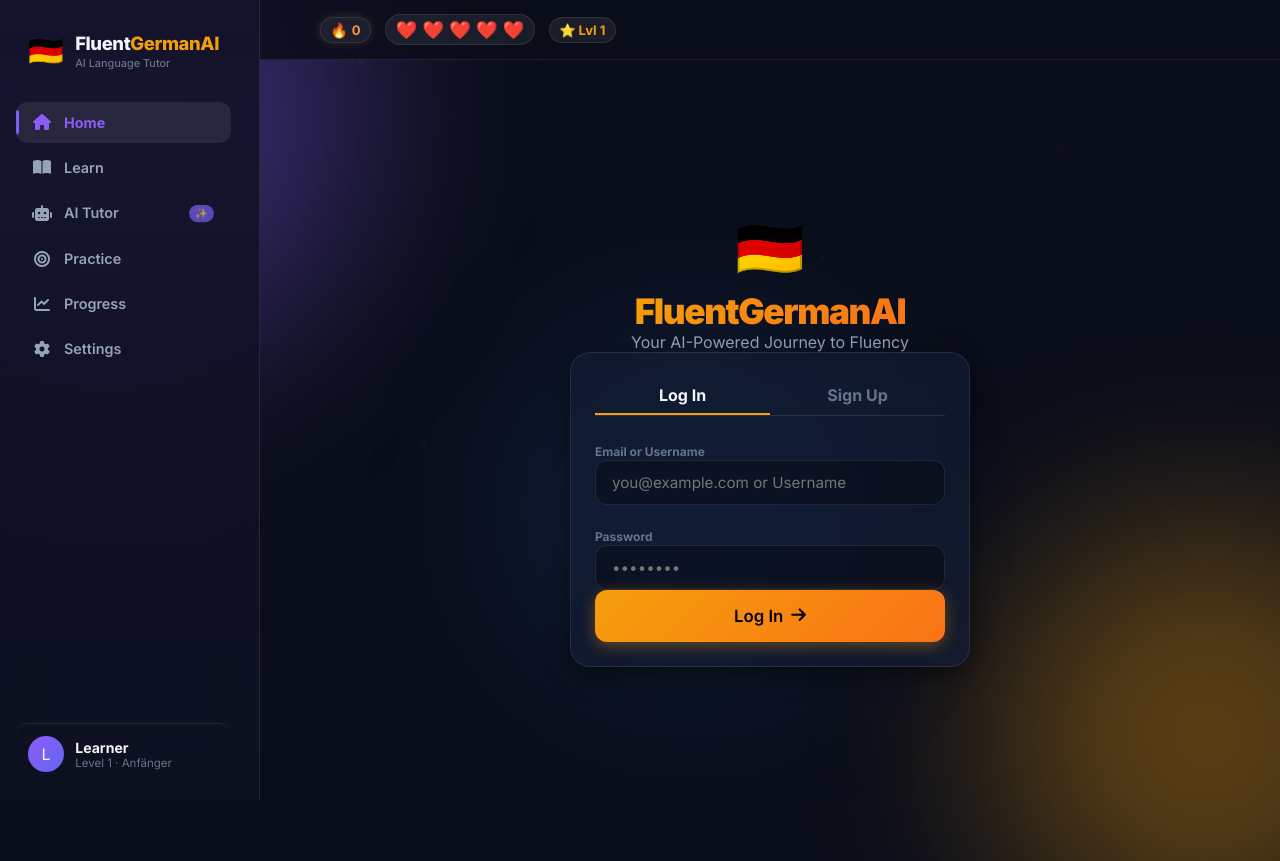
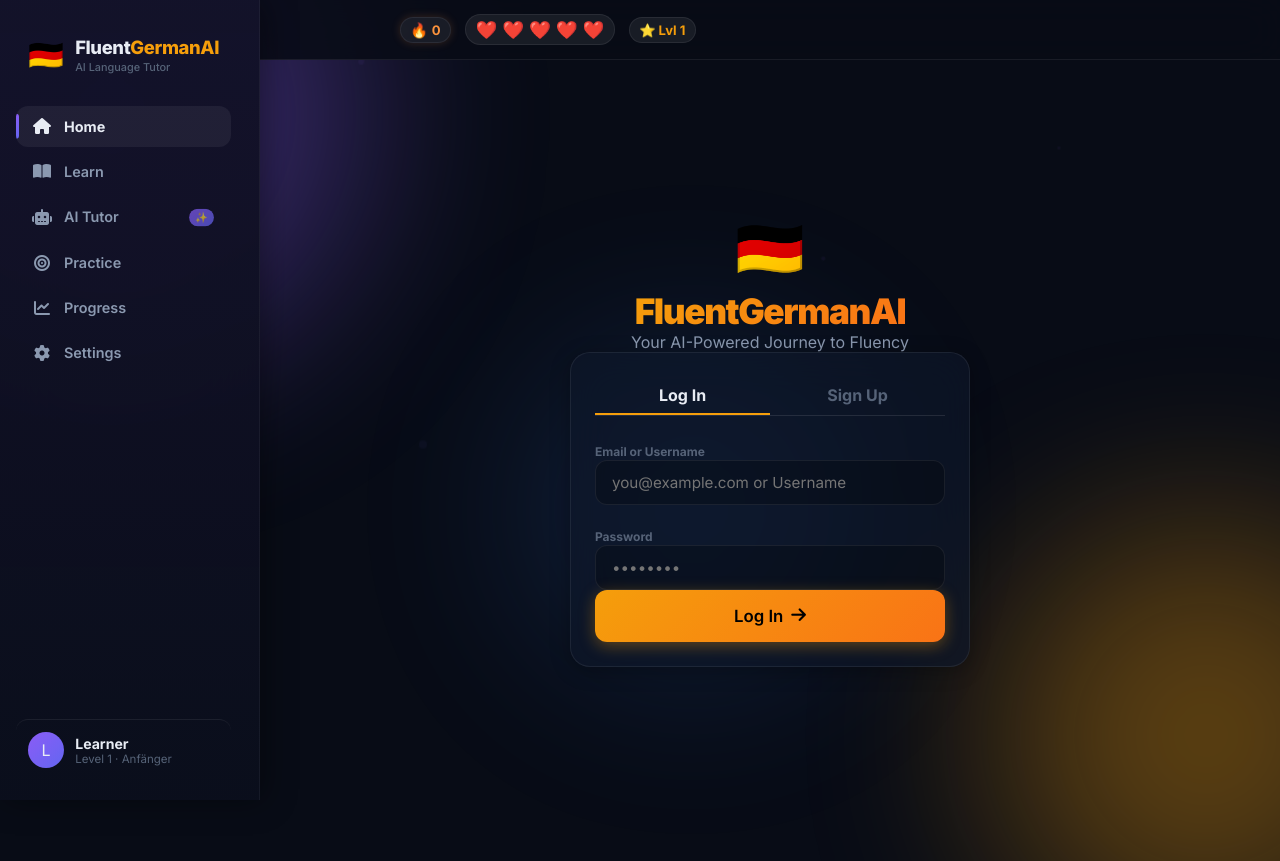
Before and after one commit to Mexizzz/deutschmeister, a website: page public/app.html in a window 1280 px wide. Before the commit the page ends 833 px from the top, so only its background shows below. Drawn offline with Linux system fonts and the light colour scheme.

Commit message:
Polish: Stabilized colors, cleaned card styles, refined sidebar, fixed header layout

```diff
--- a/public/css/style.css
+++ b/public/css/style.css
@@ -4,14 +4,14 @@
 
 /* ── CSS Variables ─────────────────────────────────────────── */
 :root {
-  --bg-deep:     #0a0e1a;
-  --bg-card:     rgba(18, 28, 52, 0.72);
-  --bg-input:    rgba(0, 0, 0, 0.3);
-  --panel-border: rgba(255, 255, 255, 0.09);
+  --bg-deep:     #080c16;
+  --bg-card:     rgba(15, 23, 42, 0.65);
+  --bg-input:    rgba(0, 0, 0, 0.25);
+  --panel-border: rgba(255, 255, 255, 0.07);
 
-  --text-primary:   #f1f5f9;
-  --text-secondary: #94a3b8;
-  --text-muted:     #64748b;
+  --text-primary:   #e8ecf4;
+  --text-secondary: #8b99b0;
+  --text-muted:     #566378;
 
   --success: #10b981;
   --warning: #f59e0b;
@@ -31,7 +31,7 @@
   --sidebar-width: 260px;
   --transition:    .22s cubic-bezier(.4,0,.2,1);
   --transition-spring: .35s cubic-bezier(.34,1.56,.64,1);
-  --bg-sidebar:    rgba(10, 14, 26, .92);
+  --bg-sidebar:    rgba(8, 12, 22, .95);
 }
 
 /* ── Theme Definitions ──────────────────────────────────────── */
@@ -137,17 +137,17 @@ img { max-width: 100%; display: block; }
 
 /* ── Header ────────────────────────────────────────────────── */
 .app-header {
-  position: fixed;
-  top: 0; left: 0; right: 0;
+  position: sticky;
+  top: 0;
   height: var(--header-height);
-  background: rgba(10,14,26,.85);
-  backdrop-filter: blur(16px);
-  -webkit-backdrop-filter: blur(16px);
+  background: rgba(8,12,22,.88);
+  backdrop-filter: blur(20px);
+  -webkit-backdrop-filter: blur(20px);
   border-bottom: 1px solid var(--panel-border);
   z-index: 100;
 }
 .header-inner {
-  max-width: 680px;
+  max-width: 780px;
   margin: 0 auto;
   height: 100%;
   display: flex;
@@ -223,9 +223,9 @@ img { max-width: 100%; display: block; }
 .app-main {
   position: relative;
   z-index: 1;
-  max-width: 680px;
+  max-width: 780px;
   margin: 0 auto;
-  padding: calc(var(--header-height) + 1.25rem) 1.25rem 1.5rem;
+  padding: 1.25rem 1.25rem 1.5rem;
   min-height: 100dvh;
   transition: opacity 0.25s cubic-bezier(.4,0,.2,1), transform 0.25s cubic-bezier(.4,0,.2,1);
   opacity: 1;
@@ -263,9 +263,9 @@ img { max-width: 100%; display: block; }
   background: var(--bg-card);
   border: 1px solid var(--panel-border);
   border-radius: var(--radius-lg);
-  backdrop-filter: blur(16px);
-  -webkit-backdrop-filter: blur(16px);
-  box-shadow: var(--shadow-md);
+  backdrop-filter: blur(20px);
+  -webkit-backdrop-filter: blur(20px);
+  box-shadow: 0 4px 20px rgba(0,0,0,.3);
   padding: 1.25rem;
 }
 
@@ -1187,7 +1187,7 @@ img { max-width: 100%; display: block; }
 
 /* ── Sidebar ───────────────────────────────────────────────── */
 .sidebar {
-  display: none; /* Hidden on mobile by default */
+  display: none;
   width: var(--sidebar-width);
   flex-shrink: 0;
   position: fixed;
@@ -1195,18 +1195,19 @@ img { max-width: 100%; display: block; }
   z-index: 150;
   background: var(--bg-sidebar);
   background-image: var(--sidebar-glow);
-  backdrop-filter: blur(24px);
-  -webkit-backdrop-filter: blur(24px);
-  border-right: 1px solid var(--panel-border);
+  backdrop-filter: blur(30px);
+  -webkit-backdrop-filter: blur(30px);
+  border-right: 1px solid rgba(255,255,255,.05);
   overflow-y: auto;
   overflow-x: hidden;
+  box-shadow: 4px 0 30px rgba(0,0,0,.4);
 }
 
 .sidebar-inner {
   display: flex;
   flex-direction: column;
   height: 100%;
-  padding: 1.5rem 1rem 1rem;
+  padding: 1.75rem 1rem 1.25rem;
 }
 
 /* ── Sidebar Brand ─────────────────────────────────────────── */
@@ -1254,15 +1255,15 @@ img { max-width: 100%; display: block; }
   transition: transform var(--transition-spring);
 }
 .sidebar-link:hover {
+  background: rgba(255,255,255,.04);
+  color: var(--text-primary);
+  transform: translateX(3px);
+}
+.sidebar-link:hover i { transform: scale(1.1); }
+
+.sidebar-link.active {
   background: rgba(255,255,255,.06);
   color: var(--text-primary);
-  transform: translateX(4px);
-}
-.sidebar-link:hover i { transform: scale(1.15); }
-
-.sidebar-link.active {
-  background: rgba(255,255,255,.08);
-  color: var(--accent-1);
   font-weight: 700;
 }
 .sidebar-link.active::before {
@@ -1345,9 +1346,9 @@ img { max-width: 100%; display: block; }
   transition: transform var(--transition), box-shadow var(--transition), border-color var(--transition);
 }
 .glass-card:hover {
-  transform: translateY(-3px);
-  box-shadow: var(--shadow-md), 0 0 30px rgba(255,255,255,.03);
-  border-color: rgba(255,255,255,.14);
+  transform: translateY(-2px);
+  box-shadow: 0 8px 32px rgba(0,0,0,.35);
+  border-color: rgba(255,255,255,.1);
 }
 
 /* ── Button Press Effect ───────────────────────────────────── */
--- a/public/js/screens/dashboard.js
+++ b/public/js/screens/dashboard.js
@@ -48,7 +48,7 @@ function renderDashboard() {
   const isBookmarked = bookmarks.includes(wotd.id);
 
   const wotdHtml = `
-    <div class="glass-card mb-3" style="background:linear-gradient(135deg,rgba(245,158,11,.08),rgba(249,115,22,.05));border-color:rgba(245,158,11,.3)">
+    <div class="glass-card mb-3">
       <div class="flex-between mb-1">
         <div class="text-xs fw-700 text-gold" style="text-transform:uppercase;letter-spacing:.1em">📅 Word of the Day</div>
         <button class="btn btn-icon btn-sm ${isBookmarked ? 'btn-primary' : 'btn-secondary'}"
@@ -91,7 +91,7 @@ function renderDashboard() {
   const homeworkDone = p.homeworkDate === today && p.homeworkCompleted;
 
   const homeworkHtml = `
-    <div class="glass-card mb-3" style="background:linear-gradient(135deg,rgba(139,92,246,.12),rgba(99,102,241,.08));border-color:${homeworkDone ? 'rgba(16,185,129,.3)' : 'rgba(139,92,246,.4)'};cursor:pointer;transition:all var(--transition)"
+    <div class="glass-card mb-3" style="cursor:pointer;transition:all var(--transition)"
          onclick="App.navigate('/homework')">
       <div class="flex-between">
         <div>
@@ -135,7 +135,7 @@ function renderDashboard() {
   const quickHtml = `
     <div style="display:grid;grid-template-columns:1fr 1fr;gap:.65rem" class="mb-3">
       ${quickActions.map(a => `
-        <div class="glass-card" style="cursor:pointer;padding:.85rem;${a.highlight ? 'border-color:rgba(245,158,11,.4);background:rgba(245,158,11,.05)' : ''}"
+        <div class="glass-card" style="cursor:pointer;padding:.85rem"
              onclick="App.navigate('${a.route}')">
           <div style="font-size:1.6rem">${a.icon}</div>
           <div class="fw-700 mt-1" style="font-size:.9rem">${a.label}</div>
```
